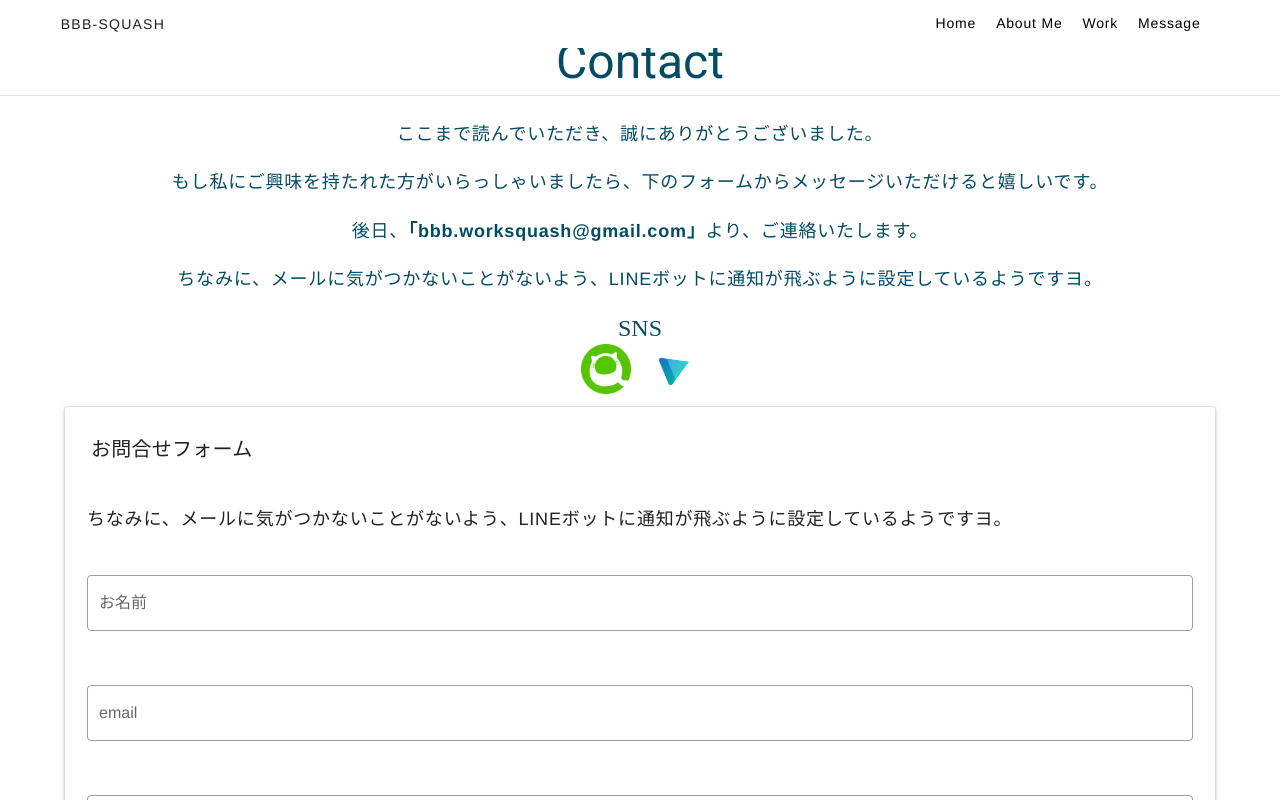
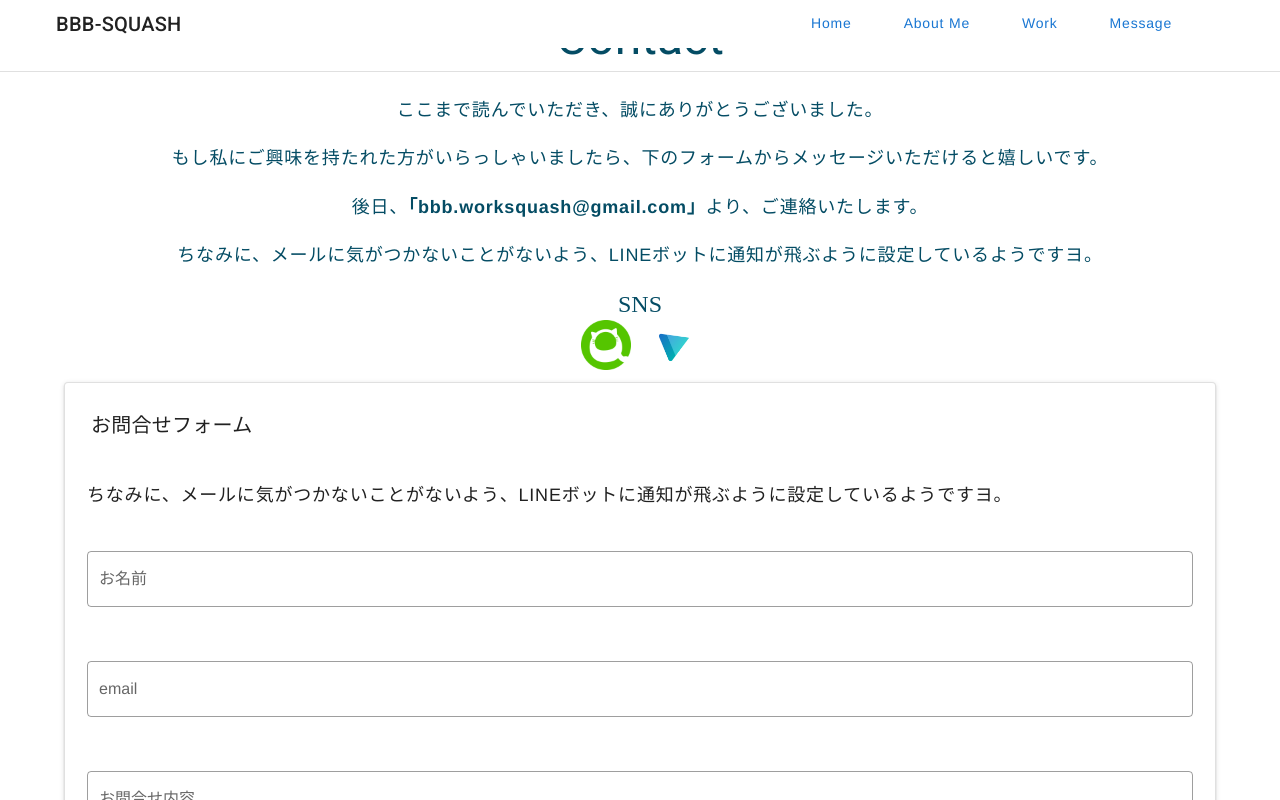
Before and after one commit to bbb-squash/portfolio, a Vue app in the folder client/: page /message in a window 1280 px wide. Shown: the top 800 px of the page. Built offline with nearby package versions, Linux system fonts and the light colour scheme.

Commit message:
ヘッダー修正

```diff
--- a/client/src/components/modules/Header.vue
+++ b/client/src/components/modules/Header.vue
@@ -1,76 +1,80 @@
 <template>
   <div>
-    <!-- #004e65 -->
     <v-app-bar
       app
       dense
+      hide-on-scroll
       color="#fff"
-    white
-    class="elevation-0 flex-grow-0"
+      class="elevation-0 mx-auto"
     >
-      <v-container class="d-flex align-center">
+      <v-toolbar
+        dense
+        hide-on-scroll
+        color="#fff"
+        class="elevation-0 mx-auto"
+        max-width="1200"
+      >
+        <!-- 画面サイズがbreakpoint.xs以下であれば、navアイコンを表示 -->
+        <v-app-bar-nav-icon
+          v-if="$vuetify.breakpoint.xs"
+          @click="mydrawer = !mydrawer"
+          class="font-accent--text"
+        />
 
-        <!-- 画面サイズがbreakpoint.xs以下であれば、navアイコンを表示 -->
-        <v-app-bar-nav-icon v-if="$vuetify.breakpoint.xs" @click.stop="mydrawer = !mydrawer"></v-app-bar-nav-icon>
-
-        <div class="d-flex align-center">
-          <v-btn
-          href="/"
-          target="_blank"
-          text
-          >
-            <span>BBB-SQUASH</span>
-          </v-btn>
-        </div>
-
+        <v-toolbar-title class="text-h6 font-accent--text">BBB-SQUASH</v-toolbar-title>
         <v-spacer></v-spacer>
 
         <template v-if="!$vuetify.breakpoint.xs">
-          <div class="header-content" v-for="content in contents" :key="content.name">
+          <div v-for="content in contents" :key="content.name">
             <router-link :to="{name: content.path_name}">
-                <span class="mr-5 link-text">
+              <span
+                class="header_link-text font-weight-medium font-accent--text"
+                :class="{ 'mr-5': $vuetify.breakpoint.sm, 'mr-13': $vuetify.breakpoint.md || $vuetify.breakpoint.lg || $vuetify.breakpoint.xl }"
+              >
                 {{ content.name }}
               </span>
             </router-link>
           </div>
         </template>
-      </v-container>
+      </v-toolbar>
     </v-app-bar>
 
     <!-- navアイコンクリック時の内容 -->
-    <v-container>
+    <!-- <NavigationDrawer
+      :contents="contents"
+      :mydrawer="mydrawer" /> -->
     <v-navigation-drawer
       v-model="mydrawer"
-        absolute
       temporary
+      fixed
     >
-        <v-list>
+      <v-list nav>
         <v-list-item link>
           <v-list-item-avatar tile>
             <v-img
               src="@/assets/img/top_logo.png"
               max-height="30"
               max-width="30"
-              ></v-img>
+            />
           </v-list-item-avatar>
           <v-list-item-content>
-              <v-list-item-title class="text-h6">
-                BBB-SQUASH
-              </v-list-item-title>
+            <v-list-item-title class="text-h6 font-accent--text">BBB-SQUASH</v-list-item-title>
           </v-list-item-content>
         </v-list-item>
         <v-divider></v-divider>
         <v-list-item-group
           v-model="selectedItem"
-            mandatory>
+          mandatory
+        >
           <template v-for="(content, id) in contents">
             <router-link
               :key="id"
               :to="{name: content.path_name}"
-                class="router-link-class">
+              class="text-decolation-none"
+            >
               <v-list-item>
                 <v-list-item-content>
-                    <v-list-item-title>{{ content.name }}</v-list-item-title>
+                  <v-list-item-title class="font-accent--text font-weight-medium">{{ content.name }}</v-list-item-title>
                 </v-list-item-content>
               </v-list-item>
             </router-link>
@@ -78,14 +82,17 @@
         </v-list-item-group>
       </v-list>
     </v-navigation-drawer>
-    </v-container>
-
   </div>
 </template>
 
 <script>
+  // import NavigationDrawer from '@/components/modules/NavigationDrawer';
   export default {
     name: 'Header',
+
+    components: {
+      // 'NavigationDrawer': NavigationDrawer
+    },
 
     data() {
       return {
@@ -104,16 +111,13 @@
   }
 </script>
 
-<style>
-
-  .link-text{
+<style scoped>
+  .header_link-text {
     display: inline-block;
     position: relative;
-    /* color: #044c64; */
-    color: black;
     text-decoration: none;
   }
-  .link-text:before{
+  .header_link-text:before{
     content: "";
     position: absolute;
     left: 0;
@@ -125,16 +129,8 @@
     transform-origin: left;
     transition: 0.4s;
   }
-  .link-text:hover:before {
+  .header_link-text:hover:before {
     transform: scale(1);
   }
 
-  .router-link-class {
-    text-decoration: none;
-  }
-
-  .v-btn__content {
-    display: flex !important;
-  }
-
 </style>
```
Lines whose indentation alone changed are shown as unchanged.
